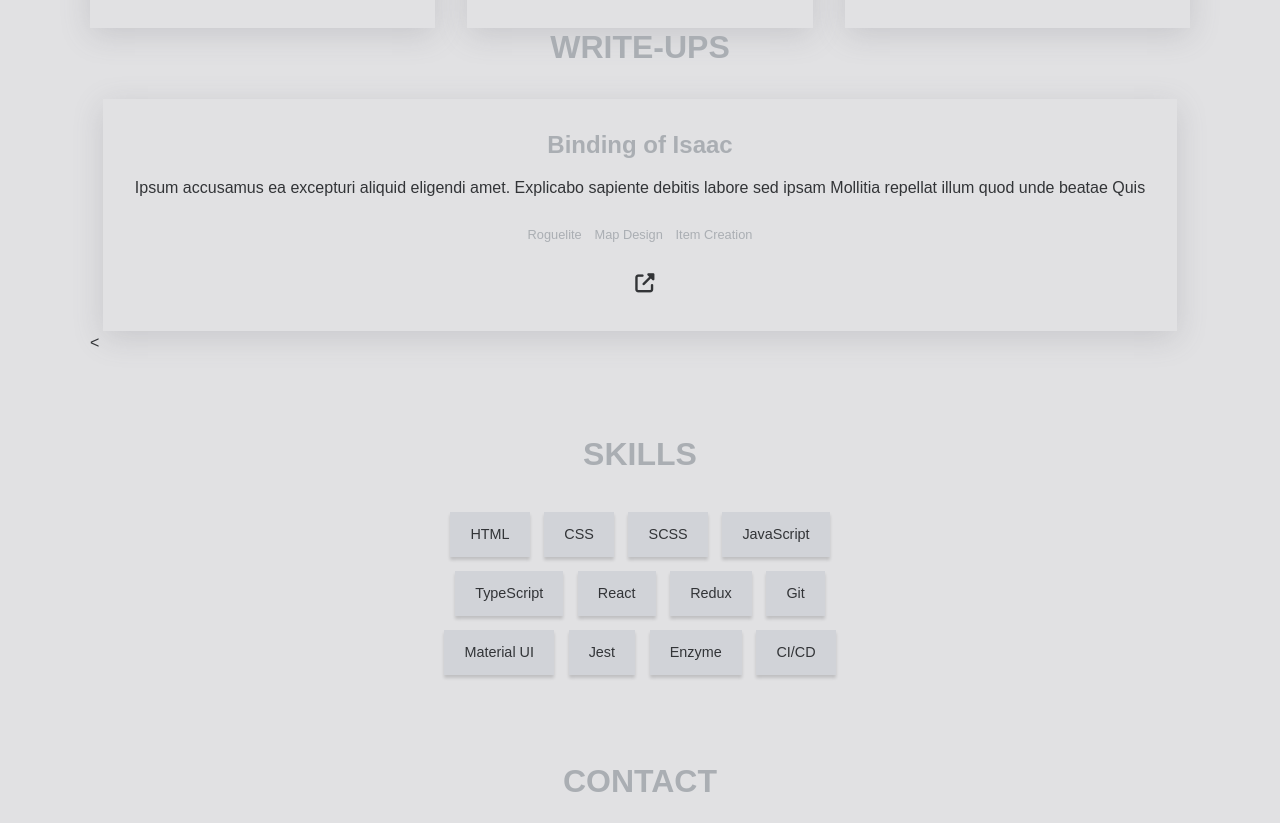
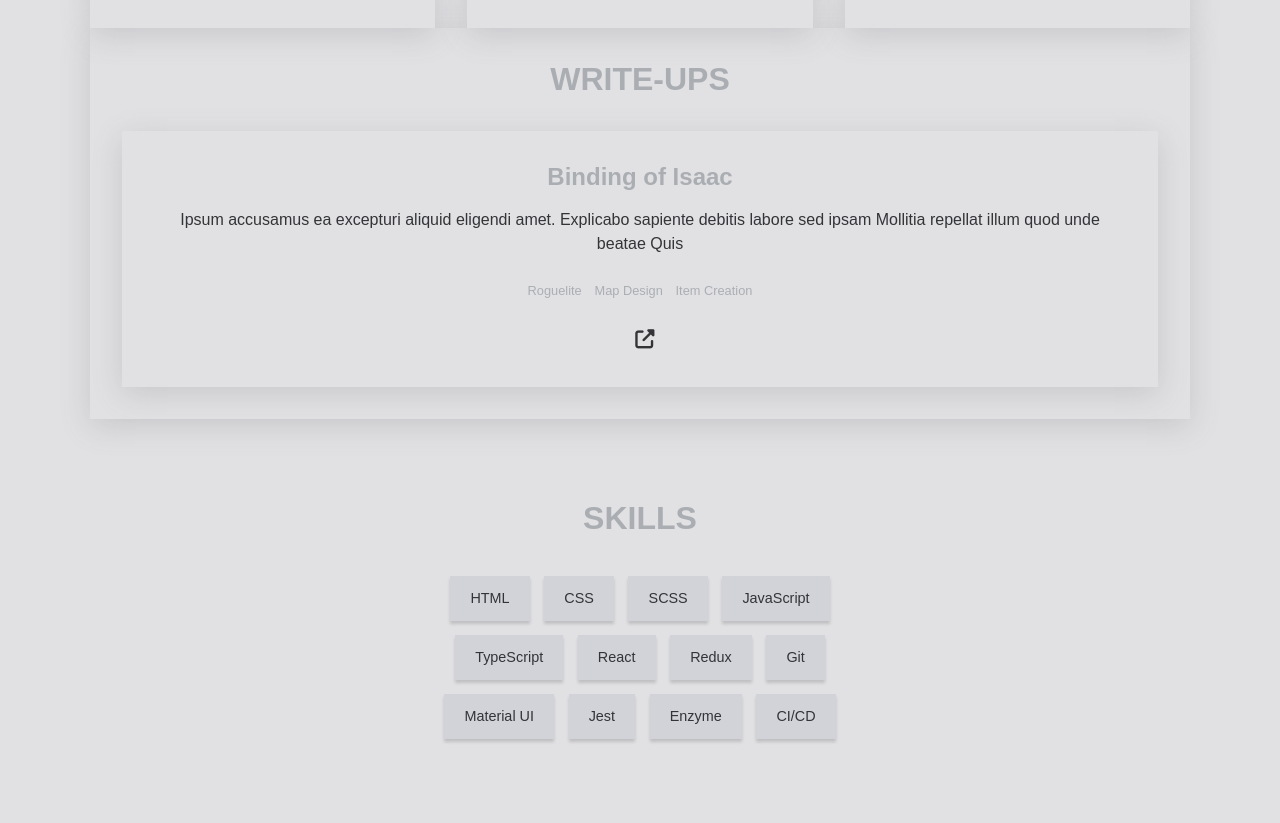
Before and after one commit to JacksonScully/JacksonScully.github.io, a plain HTML site: page index.html in a window 1280 px wide. Shown: the part 977-1800 px from the top of the page. Drawn offline with Linux system fonts and the light colour scheme.

Commit message:
fixing spacing stuff

```diff
--- a/index.html
+++ b/index.html
@@ -183,7 +183,7 @@
         </div>
       </section>
       <!-- Write-Ups -->
-      <section id="Write-Ups" class="Write Ups">
+      <section id="Write-Ups" class="section writeup">
         <h2 class="section__title">Write-Ups</h2>
 
         <div class="writeup__grid">
@@ -212,7 +212,7 @@
         <div class="writeup__grid">
 
         </div>
-        <
+
       </section>
       <!-- Skills -->
       <section class="section skills" id="skills">
```
